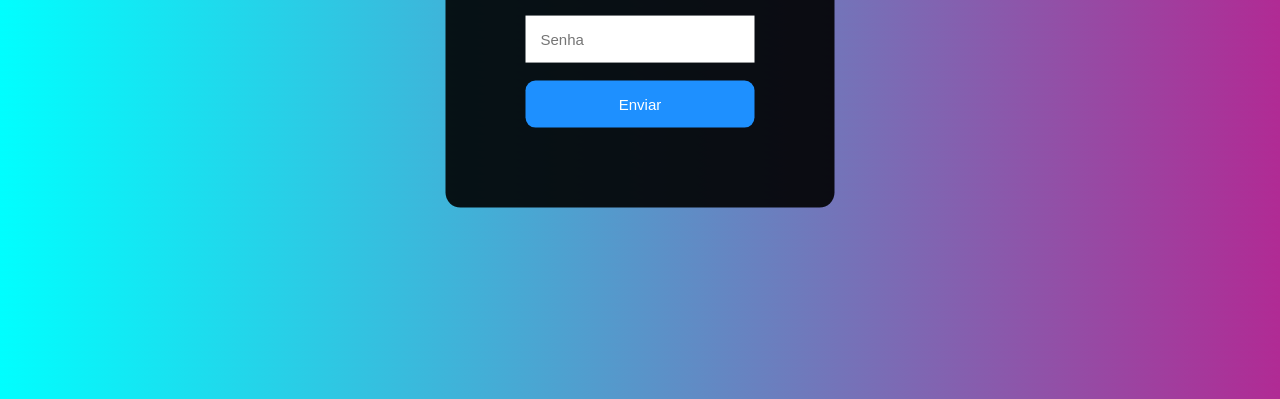
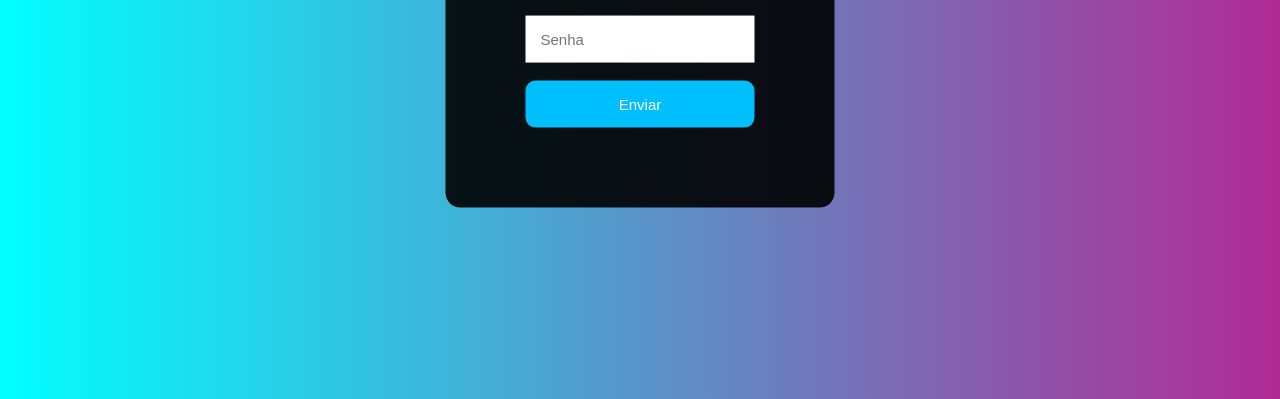
Before and after one commit to Piireslu/simple-login-page, a plain HTML site: page index.html in a window 1280 px wide. In both pictures the pointer is over the button "Enviar". Shown: the part 401-800 px from the top of the page. Drawn offline with Linux system fonts and the light colour scheme.

Commit message:
button houver ajustado - projeto finalizado

```diff
--- a/style.css
+++ b/style.css
@@ -27,3 +27,7 @@ button{
     color: white; /*cor do "enviar"*/
     font-size: 15px; /*ajusatei tamanho da fonte*/
 }
+button:hover{ /*vai mudar a cor de fundo*/
+    background-color: deepskyblue;
+    cursor: pointer; /*quando passo o mouse no botao, a cor muda*/
+}
```
